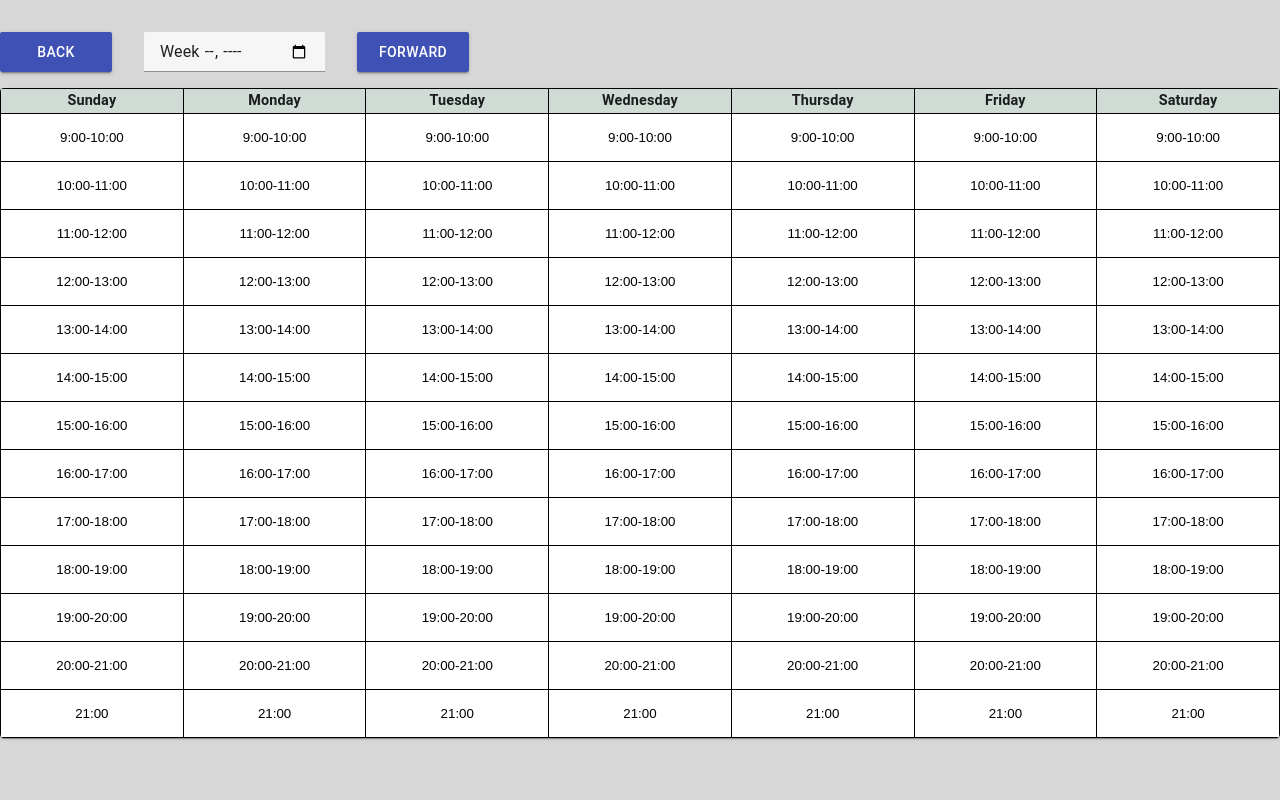
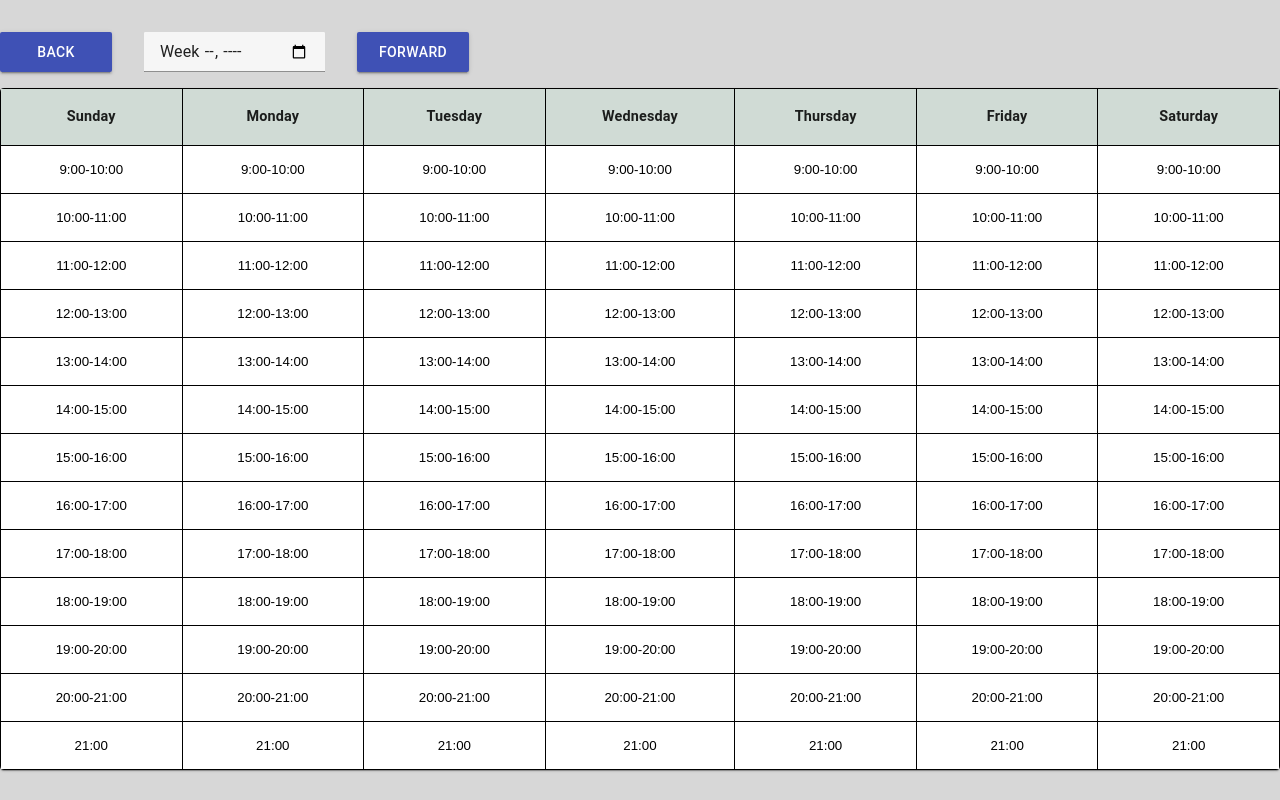
Before and after one commit to ssnegss/FrontWebDev, a React (Create React App) app: page / in a window 1280 px wide. Built offline with nearby package versions, Linux system fonts and the light colour scheme.

Commit message:
table header padding was set

```diff
--- a/src/App.js
+++ b/src/App.js
@@ -3,7 +3,6 @@ import React, { useState } from "react";
 import { TableComponent as Table } from '../src/components/TableComponent/TableComponent';
 import { ButtonComponent as Button } from '../src/components/ButtonComponent/ButtonComponent';
 import { TextFieldComponent as WeekCalendar } from '../src/components/TextFieldComponent/TextFieldComponent';
-import { ModalBoxComponent as ModalBox } from '../src/components/ModalBoxComponent/ModalBoxComponent';
 
 function App() {
 
--- a/src/components/ModalBoxTextFieldComponent/ModalBoxTextFieldComponent.jsx
+++ b/src/components/ModalBoxTextFieldComponent/ModalBoxTextFieldComponent.jsx
@@ -1,7 +1,7 @@
 import React from 'react';
 import Input from '@material-ui/core/Input';
 import { makeStyles } from '@material-ui/core/styles';
-import { makeModalBoxTextFieldComponentStyles as styles } from './ModalBoxTextFieldComponentStyles'
+import { makeModalBoxTextFieldComponentStyles as styles } from './ModalBoxTextFieldComponentStyles';
 
 const useStyles = makeStyles((theme) => styles(theme));
 
--- a/src/components/ModalBoxTimeFieldComponent/ModalBoxTimeFieldComponent.jsx
+++ b/src/components/ModalBoxTimeFieldComponent/ModalBoxTimeFieldComponent.jsx
@@ -1,7 +1,7 @@
 import React from 'react';
 import Input from '@material-ui/core/Input';
 import { makeStyles } from '@material-ui/core/styles';
-import { makeModalBoxTimeFieldComponentStyles as styles } from './ModalBoxTimeFieldComponentStyles'
+import { makeModalBoxTimeFieldComponentStyles as styles } from './ModalBoxTimeFieldComponentStyles';
 
 const useStyles = makeStyles((theme) => styles(theme));
 
--- a/src/components/SelectModalBoxComponent/SelectModalBoxComponent.jsx
+++ b/src/components/SelectModalBoxComponent/SelectModalBoxComponent.jsx
@@ -1,19 +1,20 @@
 import React, { useState } from 'react';
-import { ModalBoxComponent as ModalBox } from '../ModalBoxComponent/ModalBoxComponent'
-import './SelectModalBoxComponent.css'
+import { ModalBoxComponent as ModalBox } from '../ModalBoxComponent/ModalBoxComponent';
+import './SelectModalBoxComponent.css';
 
 export const AddModalBoxComponent = ({ active, setActive }) => {
     const handleModalBoxOpen = () => {
-        setModalActive(true)
+        setActive(false)
+        setModalAddActive(true)
     }
 
-    const [modalActive, setModalActive] = useState(false);
+    const [modalAddActive, setModalAddActive] = useState(false);
 
     return (
         <div className={active ? "modal active" : "modal"} onClick={() => setActive(false)}>
             <div className="modal__contentAdd" onClick={e => e.stopPropagation()}>
                 <button className="modal__button" onClick={handleModalBoxOpen}>Add</button>
-                <ModalBox active={modalActive} setActive={setModalActive} header="Add activity" buttonName="Add"></ModalBox>
+                <ModalBox active={modalAddActive} setActive={setModalAddActive} header="Add activity" buttonName="Add"></ModalBox>
             </div>
         </div>
     );
@@ -21,17 +22,17 @@ export const AddModalBoxComponent = ({ active, setActive }) => {
 
 export const EditModalBoxComponent = ({ active, setActive }) => {
     const handleModalBoxOpen = () => {
-        setModalActive(true)
+        setModalEditActive(true)
     }
 
-    const [modalActive, setModalActive] = useState(false);
+    const [modalEditActive, setModalEditActive] = useState(false);
 
     return (
         <div className={active ? "modal active" : "modal"} onClick={() => setActive(false)}>
             <div className="modal__contentEdit" onClick={e => e.stopPropagation()}>
                 <button className="modal__button" onClick={handleModalBoxOpen}>Edit</button> <hr />
                 <button className="modal__button">Delete</button>
-                <ModalBox active={modalActive} setActive={setModalActive} header="Edit activity" buttonName="Edit"></ModalBox>
+                <ModalBox active={modalEditActive} setActive={setModalEditActive} header="Edit activity" buttonName="Edit"></ModalBox>
             </div>
         </div>
     );
--- a/src/components/TableComponent/TableComponentStyles.js
+++ b/src/components/TableComponent/TableComponentStyles.js
@@ -17,7 +17,11 @@ export const getTableComponentStyles = (theme) => {
             cursor: 'pointer',
         },
         tableHeader: {
-            backgroundColor: "#D0DBD5"
+            backgroundColor: "#D0DBD5",
+            textAlign: 'center',
+            padding: '1rem',
+            fontSize: '0.9rem',
+            fontWeight: '600'
         }
     });
 }
--- a/src/components/buttonComponent/ButtonComponent.jsx
+++ b/src/components/buttonComponent/ButtonComponent.jsx
@@ -1,7 +1,7 @@
 import React from 'react';
 import Button from '@material-ui/core/Button';
 import { makeStyles } from '@material-ui/core/styles';
-import { makeButtonComponentStyles as styles } from './ButtonComponentStyles'
+import { makeButtonComponentStyles as styles } from './ButtonComponentStyles';
 
 const useStyles = makeStyles((theme) => styles(theme));
 
--- a/src/components/selectComponent/SelectComponent.jsx
+++ b/src/components/selectComponent/SelectComponent.jsx
@@ -3,7 +3,7 @@ import { makeStyles } from '@material-ui/core/styles';
 import MenuItem from '@material-ui/core/MenuItem';
 import FormControl from '@material-ui/core/FormControl';
 import Select from '@material-ui/core/Select';
-import { getSelectComponentStyles as styles } from './SelectComponentStyles'
+import { getSelectComponentStyles as styles } from './SelectComponentStyles';
 
 const useStyles = makeStyles((theme) => styles(theme));
 
--- a/src/components/tableComponent/TableComponent.jsx
+++ b/src/components/tableComponent/TableComponent.jsx
@@ -8,7 +8,7 @@ import TableHead from '@material-ui/core/TableHead';
 import TableRow from '@material-ui/core/TableRow';
 import Paper from '@material-ui/core/Paper';
 import { getTableComponentStyles as styles } from './TableComponentStyles';
-import { AddModalBoxComponent as Add, EditModalBoxComponent as Edit } from '../SelectModalBoxComponent/SelectModalBoxComponent'
+import { AddModalBoxComponent as Add, EditModalBoxComponent as Edit } from '../SelectModalBoxComponent/SelectModalBoxComponent';
 
 const useStyles = makeStyles((theme) => styles(theme))
 
@@ -54,7 +54,7 @@ export const TableComponent = (props) => {
           <TableHead className={classes.tableHeader}>
             <TableRow>
             {props.items && props.items.map((weekDays, index) => (
-              <TableCell key={index} className={classes.table}>{weekDays.day}</TableCell>
+              <TableCell key={index} className={classes.tableHeader}>{weekDays.day}</TableCell>
             ))}
             </TableRow>
           </TableHead>
```
